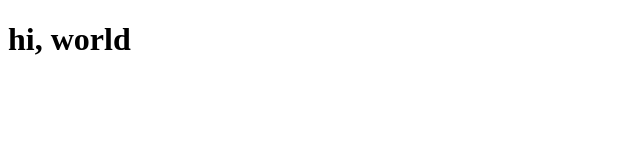
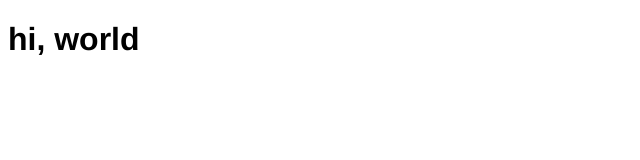
Before and after one commit to chenyungcs/snippets, a plain HTML site: page index.html in a window 1280 px wide. Shown: the full height of the page, 0-640 px from the left. Drawn offline with Linux system fonts and the light colour scheme.

Commit message:
font-family

```diff
--- a/index.html
+++ b/index.html
@@ -3,6 +3,11 @@
 <head>
     <meta charset="UTF-8">
     <title>Title</title>
+    <style>
+        body {
+            font-family: Futura, Helvetica, Arial, sans-serif;
+        }
+    </style>
 </head>
 <body>
     <h1>hi, world</h1>
```
